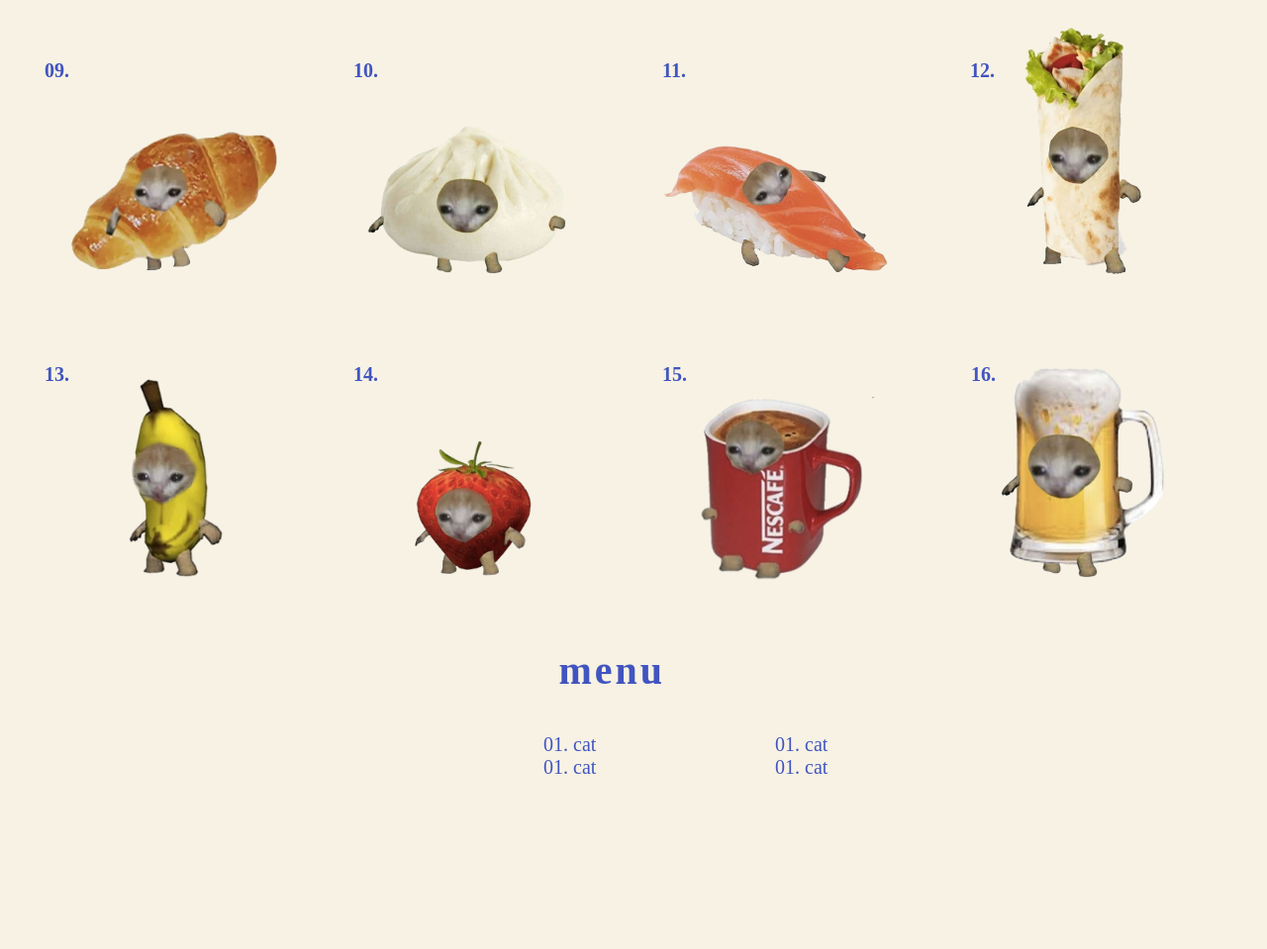
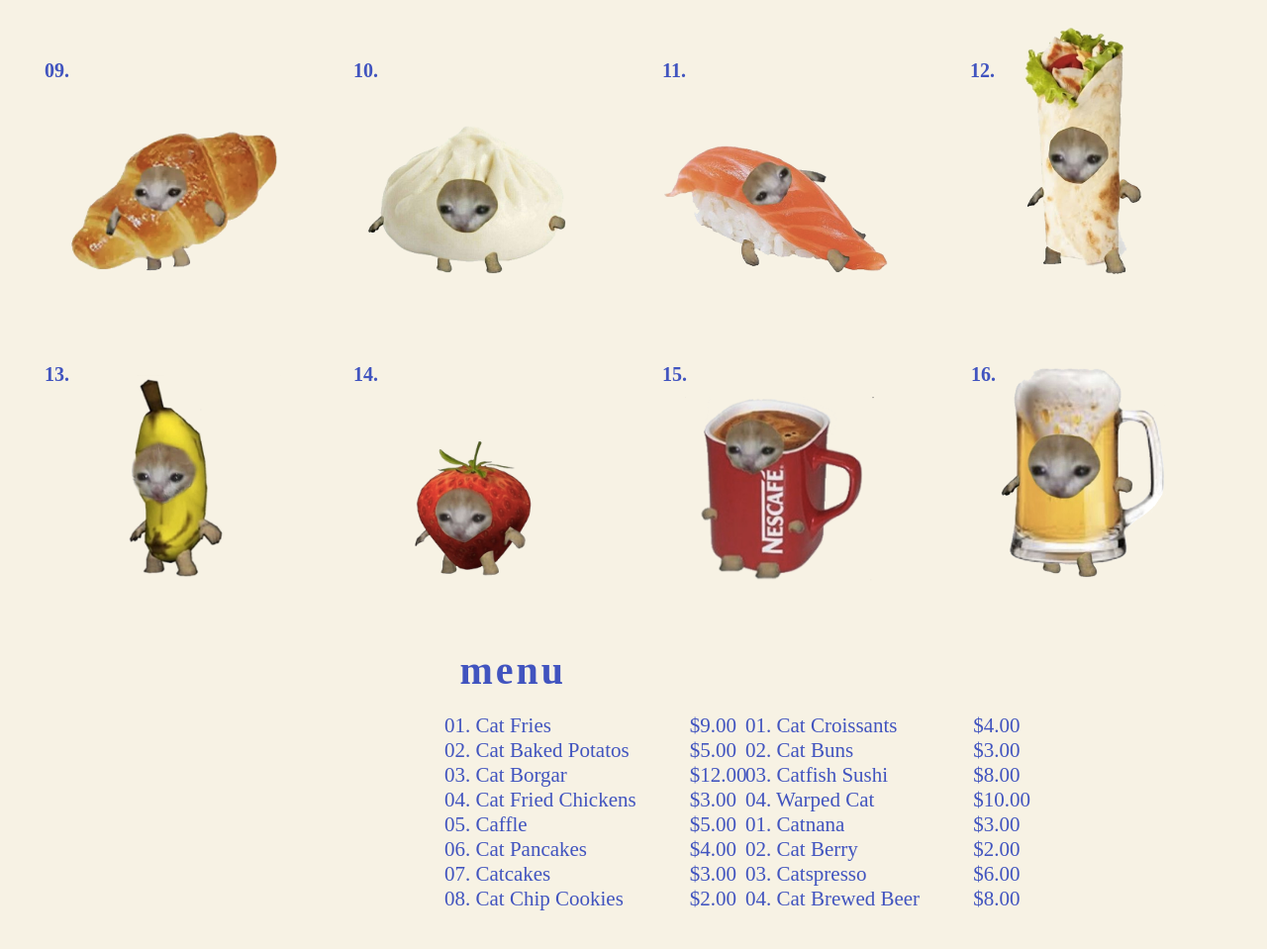
Before and after one commit to Evan-T-Wawa/Menu, a plain HTML site: page index.html in a window 1280 px wide. Shown: the part 1129-2088 px from the top of the page at 99% size. Before the commit the page ends 2016 px from the top, so only its background shows below. Drawn offline with Linux system fonts and the light colour scheme; a web font is replaced by a local one.

Commit message:
Menu Layout

```diff
--- a/index.html
+++ b/index.html
@@ -49,7 +49,7 @@
         <p class="number body-text">13. 14. 15. 16.</p>
         <img src="assets/13.png" alt="Cat Banana">
         <img src="assets/14.png" alt="Cat strawberry">
-        <img src="assets/15.png" alt="Cat Coffee">
+        <img src="assets/15.png" alt="Cat Burger">
         <img src="assets/16.png" alt="Cat Beer">
     </div>
 </div>
@@ -57,10 +57,55 @@
 <h3 class="menu title_font">menu</h3>
 
 <div class="item-container">
-    <p class="item body-text">01. cat</p>
-    <p class="item body-text">01. cat</p>
-    <p class="item body-text">01. cat</p>
-    <p class="item body-text">01. cat</p>
+
+    <div class="item-columns">
+        <ul class="item  body-text">
+            <li>01. Cat Fries</li>
+            <li>02. Cat Baked Potatos</li>
+            <li>03. Cat Borgar</li>
+            <li>04. Cat Fried Chickens</li>
+            <li>05. Caffle</li>
+            <li>06. Cat Pancakes</li>
+            <li>07. Catcakes</li>
+            <li>08. Cat Chip Cookies</li>
+        </ul>
+
+        <ul class="item-price body-text">
+            <li>$9.00</li>
+            <li>$5.00</li>
+            <li>$12.00</li>
+            <li>$3.00</li>
+            <li>$5.00</li>
+            <li>$4.00</li>
+            <li>$3.00</li>
+            <li>$2.00</li>
+        </ul>
+    </div>
+
+
+    <div class="item-columns">
+        <ul class="item  body-text">
+            <li>01. Cat Croissants</li>
+            <li>02. Cat Buns</li>
+            <li>03. Catfish Sushi</li>
+            <li>04. Warped Cat</li>
+            <li>01. Catnana</li>
+            <li>02. Cat Berry</li>
+            <li>03. Catspresso</li>
+            <li>04. Cat Brewed Beer</li>
+        </ul>
+
+        <ul class="item-price body-text">
+            <li>$4.00</li>
+            <li>$3.00</li>
+            <li>$8.00</li>
+            <li>$10.00</li>
+            <li>$3.00</li>
+            <li>$2.00</li>
+            <li>$6.00</li>
+            <li>$8.00</li>
+        </ul>
+    </div>
 
 </div>
 
--- a/style.css
+++ b/style.css
@@ -87,19 +87,35 @@ margin-bottom: -20px;
 .menu{
     margin-top: -20px;
     text-align: right;
-    margin-right: 600px;
+    margin-right: 700px;
 }
 
 .item-container{
     float:right;
-    width: 500px;
-    margin-right: 223px;
+    width: 620px;
+    margin-right: 203px;
     margin-bottom: 100px;
+    margin-top: -20px;
+}
+
+.item-columns{
+    display: inline-block;
+    width: 300px;
 }
 
 .item{
-    font-size: 20px;
+    font-size: 21px;
     display: inline-block;
-    width: 230px;
     margin: 0;
+    margin-left: -40px;
+    list-style-type: none;
 }
+
+.item-price{
+    display: inline-block;
+    width: 20px;
+    font-size: 21px;
+    margin: 0;
+    margin-left: 10px;
+    list-style-type: none;
+}
```
